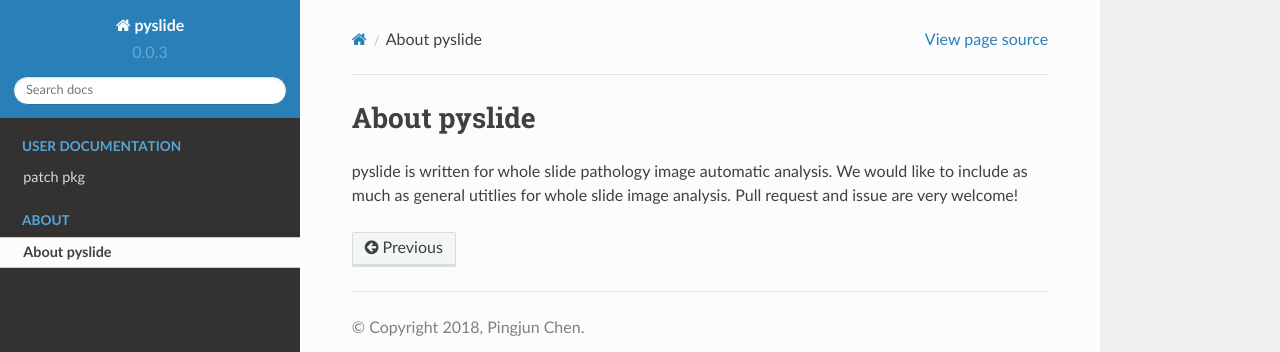
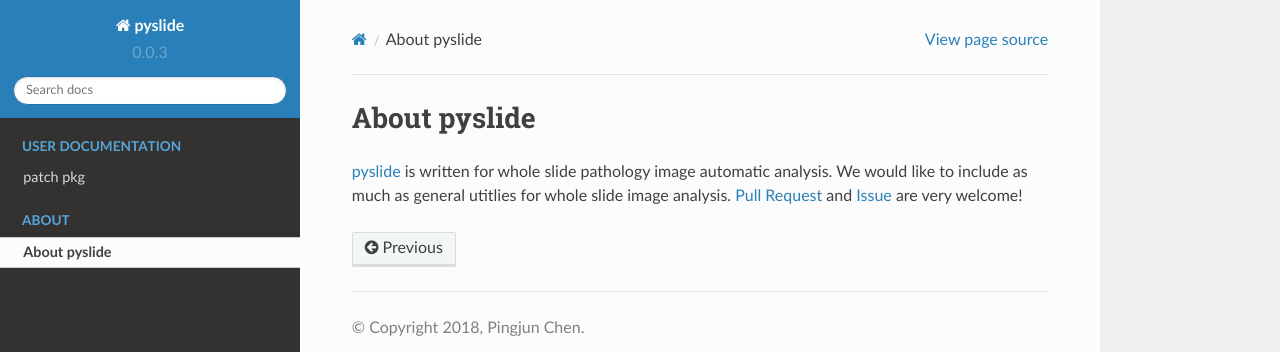
Before and after one commit to PingjunChen/pyslide, a Sphinx documentation site: the page built from docs/about.rst, in a window 1280 px wide. Shown: the top 352 px of the page. Built offline with Sphinx 7.4.7 and the Read the Docs theme 2.0.0, drawn with Linux system fonts in a browser that asks for light colours; part of the change alters nothing that is shown.

```diff
--- a/docs/about.rst
+++ b/docs/about.rst
@@ -1,5 +1,7 @@
 About pyslide
 ================
 
-pyslide is written for whole slide pathology image automatic analysis. We would like to include
-as much as general utitlies for whole slide image analysis. Pull request and issue are very welcome!
+`pyslide <https://github.com/PingjunChen/pyslide>`_ is written for whole slide pathology image automatic analysis.
+We would like to include as much as general utitlies for whole slide image analysis.
+`Pull Request <https://github.com/PingjunChen/pyslide/pulls>`_ and
+`Issue <https://github.com/PingjunChen/pyslide/issues>`_ are very welcome!
```
